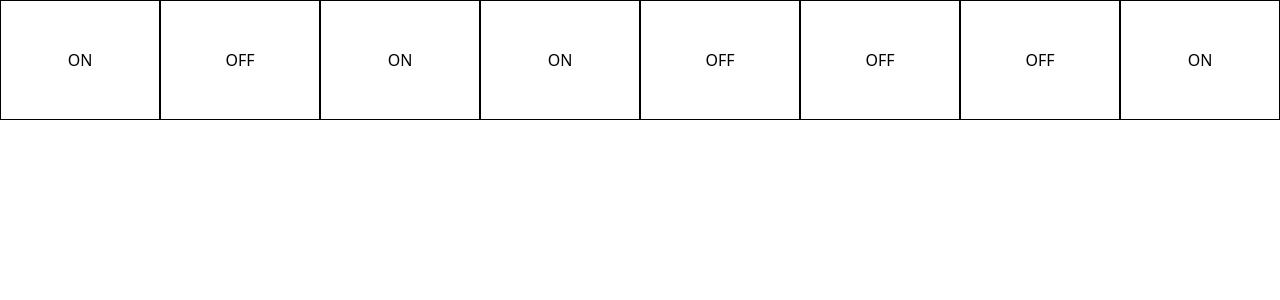
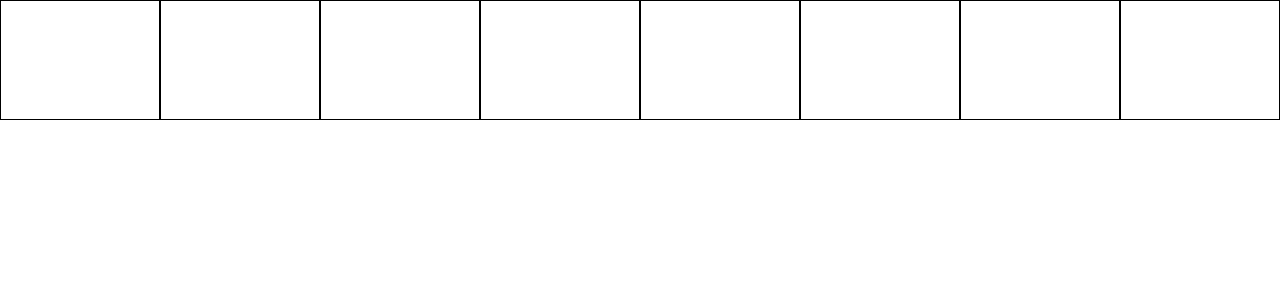
Before and after one commit to system-Barinda/React-project-of-learning, a React (Vite) app in the folder React_learning/: page / in a window 1280 px wide. Shown: the top 300 px of the page. Built offline with nearby package versions, Linux system fonts and the light colour scheme.

Commit message:
chore:done to run the all props

```diff
--- a/React_learning/src/props/firstPropos.jsx
+++ b/React_learning/src/props/firstPropos.jsx
@@ -1,4 +1,5 @@
 import { useState } from "react";
+import Button from "./Button";
 
 const buttonsData = [
   { id: 1, color: "#F18D8B", on: true },
@@ -15,9 +16,10 @@ export default function App() {
   const [btn, setBtn] = useState(buttonsData);
 
   const ap = btn.map(user => (
-    <button key={user.id} className="border h-30 w-40 ">
-      {user.on ? "ON" : "OFF"}
-    </button>
+    // <button key={user.id} className="border h-30 w-40 ">
+    //   {user.on ? "ON" : "OFF"}
+    // </button>
+    <Button />
   ));
 
   return <>{ap}</>;
```
